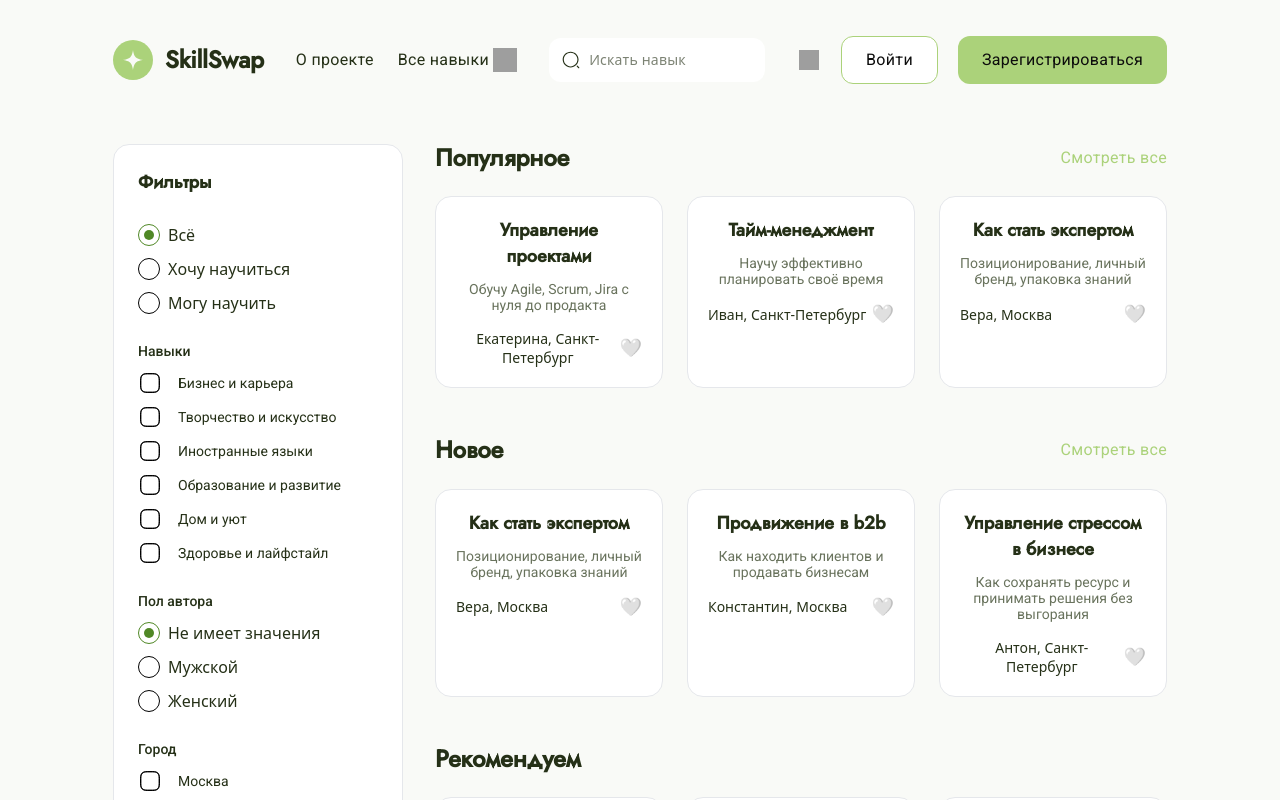
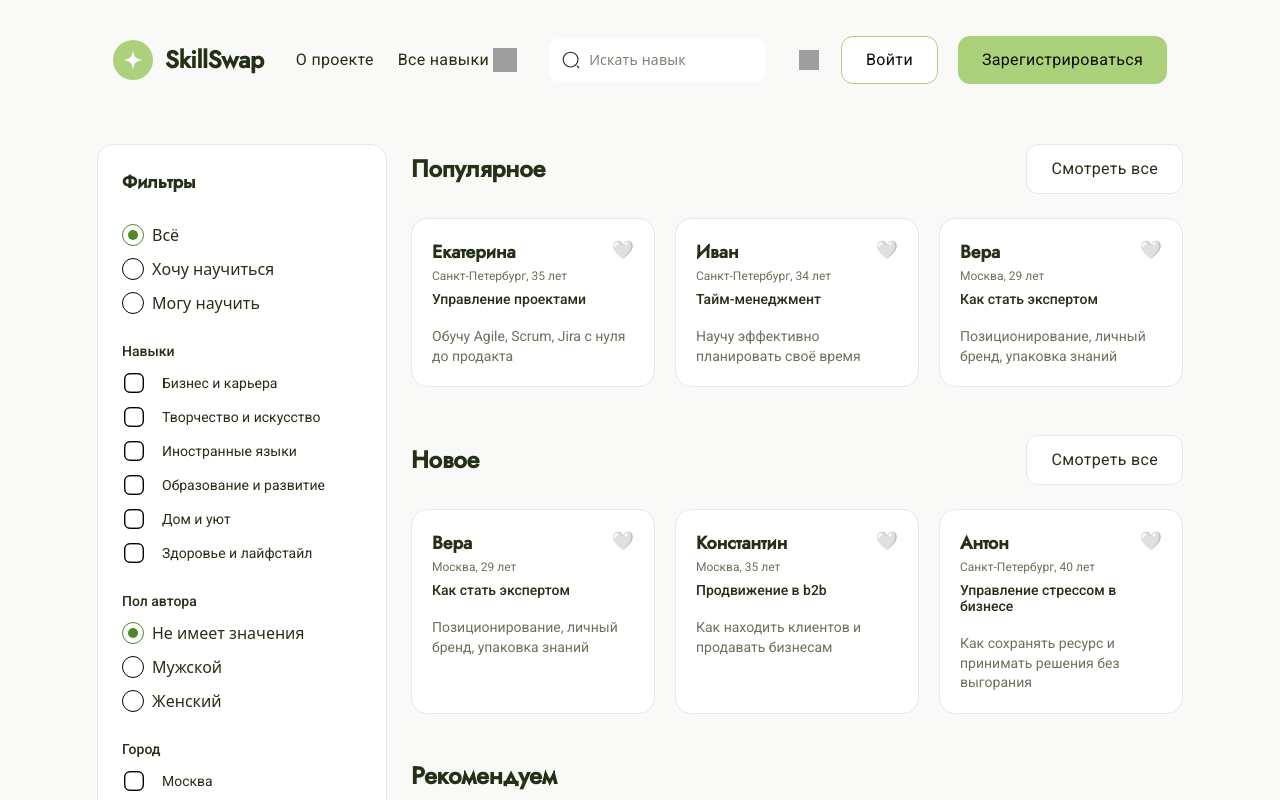
Before and after one commit to Alexey-Kuznetsov-1/SkillSwap, a React (Vite) app: page / in a window 1280 px wide. Shown: the top 800 px of the page. Built offline with nearby package versions, Linux system fonts and the light colour scheme; grey boxes are pictures that could not be loaded.

Commit message:
feat: добавил виджет Catalog и интегрировал на главную страницу

```diff
--- a/src/pages/HomePage/HomePage.module.css
+++ b/src/pages/HomePage/HomePage.module.css
@@ -7,17 +7,18 @@
 .container {
   max-width: 1440px;
   margin: 0 auto;
-  padding: 0 36px;
+  padding: 0 20px;
 }
 
 .twoColumns {
   display: flex;
-  gap: 32px;
+  gap: 24px;
   align-items: flex-start;
 }
 
 .content {
   flex: 1;
+  min-width: 0;
 }
 
 .section {
@@ -44,87 +45,24 @@
 }
 
 .showAllButton {
-  display: flex;
+  display: inline-flex;
   align-items: center;
-  gap: 8px;
-  background: none;
-  border: none;
+  justify-content: center;
+  padding: 12px 24px;
+  background: #FFFFFF;
+  border: 1px solid #E5E7EB;
+  border-radius: 12px;
   font-family: 'Roboto', sans-serif;
   font-size: 16px;
+  font-weight: 400;
   line-height: 24px;
   letter-spacing: 0.02em;
-  color: #ABD27A;
+  color: #253017;
   cursor: pointer;
-  padding: 0;
+  transition: all 0.2s;
 }
 
 .showAllButton:hover {
-  text-decoration: underline;
+  background: #F5F5F5;
+  border-color: #E5E7EB;
 }
-
-.grid {
-  display: grid;
-  grid-template-columns: repeat(3, 1fr);
-  gap: 24px;
-}
-
-.card {
-  background: #FFFFFF;
-  border-radius: 16px;
-  padding: 20px;
-  cursor: pointer;
-  transition: box-shadow 0.2s;
-  border: 1px solid #E5E7EB;
-}
-
-.card:hover {
-  box-shadow: 0 4px 12px rgba(0, 0, 0, 0.1);
-}
-
-.card h3 {
-  font-family: 'Jost', sans-serif;
-  font-size: 18px;
-  margin: 0 0 12px 0;
-}
-
-.card p {
-  font-family: 'Roboto', sans-serif;
-  font-size: 14px;
-  color: #69735D;
-  margin: 0 0 16px 0;
-}
-
-.cardFooter {
-  display: flex;
-  justify-content: space-between;
-  align-items: center;
-  font-size: 14px;
-  color: #253017;
-}
-
-.loadingMore {
-  text-align: center;
-  padding: 20px;
-  font-family: 'Roboto', sans-serif;
-  color: #69735D;
-}
-
-.endMessage {
-  text-align: center;
-  padding: 20px;
-  font-family: 'Roboto', sans-serif;
-  color: #69735D;
-}
-
-.favoriteButton {
-  background: none;
-  border: none;
-  cursor: pointer;
-  font-size: 18px;
-  padding: 0;
-  transition: transform 0.2s;
-}
-
-.favoriteButton:hover {
-  transform: scale(1.1);
-}
--- a/src/pages/HomePage/HomePage.tsx
+++ b/src/pages/HomePage/HomePage.tsx
@@ -1,7 +1,8 @@
-import React, { useEffect, useState, useRef, useCallback } from 'react';
+import React, { useEffect, useState } from 'react';
 import Header from '@/widgets/Header';
 import Footer from '@/widgets/Footer';
 import FiltersSidebar from '@/widgets/FiltersSidebar';
+import Catalog from '@/widgets/Catalog';
 import { useFavorites } from '@/shared/hooks/useFavorites';
 import styles from './HomePage.module.css';
 
@@ -80,14 +81,9 @@ const allCities = [
   'Уфа', 'Красноярск', 'Пермь', 'Воронеж', 'Волгоград',
 ];
 
-const PAGE_SIZE = 6;
-
 const HomePage: React.FC = () => {
   const [allSkills, setAllSkills] = useState<TempSkill[]>([]);
   const [loading, setLoading] = useState(true);
-  const [loadingMore, setLoadingMore] = useState(false);
-  const [page, setPage] = useState(1);
-  const [hasMore, setHasMore] = useState(true);
 
   const [skillType, setSkillType] = useState('all');
   const [selectedCategories, setSelectedCategories] = useState<string[]>([]);
@@ -95,14 +91,6 @@ const HomePage: React.FC = () => {
   const [authorGender, setAuthorGender] = useState('any');
   const [selectedCities, setSelectedCities] = useState<string[]>([]);
   const [searchQuery, setSearchQuery] = useState('');
-
-  const [displayedSkills, setDisplayedSkills] = useState<TempSkill[]>([]);
-  const [popularSkills, setPopularSkills] = useState<TempSkill[]>([]);
-  const [newSkills, setNewSkills] = useState<TempSkill[]>([]);
-  const [recommendedSkills, setRecommendedSkills] = useState<TempSkill[]>([]);
-
-  const observerRef = useRef<IntersectionObserver | null>(null);
-  const lastCardRef = useRef<HTMLDivElement | null>(null);
 
   const { isFavorite, toggleFavorite } = useFavorites();
 
@@ -129,75 +117,39 @@ const HomePage: React.FC = () => {
     fetchSkills();
   }, []);
 
-  useEffect(() => {
-    let filtered = [...allSkills];
+  let filteredSkills = [...allSkills];
 
   if (skillType !== 'all') {
-      filtered = filtered.filter((skill) => skill.type === skillType);
+    filteredSkills = filteredSkills.filter((skill) => skill.type === skillType);
   }
   if (selectedCategories.length > 0) {
-      filtered = filtered.filter((skill) => selectedCategories.includes(skill.category));
+    filteredSkills = filteredSkills.filter((skill) => selectedCategories.includes(skill.category));
   }
   if (selectedSubCategories.length > 0) {
-      filtered = filtered.filter((skill) => selectedSubCategories.includes(skill.subCategory));
+    filteredSkills = filteredSkills.filter((skill) => selectedSubCategories.includes(skill.subCategory));
   }
   if (authorGender !== 'any') {
-      filtered = filtered.filter((skill) => skill.authorGender === authorGender);
+    filteredSkills = filteredSkills.filter((skill) => skill.authorGender === authorGender);
   }
   if (selectedCities.length > 0) {
-      filtered = filtered.filter((skill) => selectedCities.includes(skill.authorCity));
+    filteredSkills = filteredSkills.filter((skill) => selectedCities.includes(skill.authorCity));
   }
   if (searchQuery) {
     const query = searchQuery.toLowerCase();
-      filtered = filtered.filter(
+    filteredSkills = filteredSkills.filter(
       (skill) =>
         skill.title.toLowerCase().includes(query) ||
         skill.description.toLowerCase().includes(query)
     );
   }
 
-    setRecommendedSkills(filtered);
-  }, [allSkills, skillType, selectedCategories, selectedSubCategories, authorGender, selectedCities, searchQuery]);
+  const popularSkills = [...allSkills].sort((a, b) => b.likes - a.likes).slice(0, 3);
+  const newSkills = [...allSkills].sort((a, b) => b.id - a.id).slice(0, 3);
+  const recommendedSkills = filteredSkills.slice(0, 3);
 
-  useEffect(() => {
-    if (!hasFilters) return;
-    const start = 0;
-    const end = page * PAGE_SIZE;
-    setDisplayedSkills(recommendedSkills.slice(start, end));
-    setHasMore(end < recommendedSkills.length);
-  }, [recommendedSkills, page, hasFilters]);
-
-  useEffect(() => {
-    setPage(1);
-    setHasMore(true);
-  }, [skillType, selectedCategories, selectedSubCategories, authorGender, selectedCities, searchQuery]);
-
-  useEffect(() => {
-    if (allSkills.length === 0) return;
-    setPopularSkills([...allSkills].sort((a, b) => b.likes - a.likes).slice(0, 3));
-    setNewSkills([...allSkills].sort((a, b) => b.id - a.id).slice(0, 3));
-  }, [allSkills]);
-
-  const handleObserver = useCallback((entries: IntersectionObserverEntry[]) => {
-    const target = entries[0];
-    if (target.isIntersecting && hasMore && !loadingMore && hasFilters) {
-      setPage((prev) => prev + 1);
-    }
-  }, [hasMore, loadingMore, hasFilters]);
-
-  useEffect(() => {
-    if (observerRef.current) observerRef.current.disconnect();
-    observerRef.current = new IntersectionObserver(handleObserver);
-    if (lastCardRef.current) observerRef.current.observe(lastCardRef.current);
-    return () => observerRef.current?.disconnect();
-  }, [handleObserver, displayedSkills]);
-
-  useEffect(() => {
-    if (!hasFilters) return;
-    setLoadingMore(true);
-    const timer = setTimeout(() => setLoadingMore(false), 500);
-    return () => clearTimeout(timer);
-  }, [page]);
+  const handleSearch = (query: string) => {
+    setSearchQuery(query);
+  };
 
   const handleCategoryToggle = (categoryValue: string) => {
     setSelectedCategories((prev) =>
@@ -216,43 +168,6 @@ const HomePage: React.FC = () => {
       prev.includes(city) ? prev.filter((c) => c !== city) : [...prev, city]
     );
   };
-
-  const handleSearch = (query: string) => {
-    setSearchQuery(query);
-  };
-
-  const TempCard = ({ skill, isLast = false }: { skill: TempSkill; isLast?: boolean }) => (
-    <div className={styles.card} ref={isLast ? lastCardRef : null}>
-      <h3>{skill.title}</h3>
-      <p>{skill.description}</p>
-      <div className={styles.cardFooter}>
-        <span>{skill.author}, {skill.authorCity}</span>
-        <button
-          className={styles.favoriteButton}
-          onClick={(e) => {
-            e.stopPropagation();
-            toggleFavorite(skill.id);
-          }}
-        >
-          {isFavorite(skill.id) ? '❤️' : '🤍'}
-        </button>
-      </div>
-    </div>
-  );
-
-  const Section = ({ title, skills, showAll = false }: { title: string; skills: TempSkill[]; showAll?: boolean }) => (
-    <section className={styles.section}>
-      <div className={styles.sectionHeader}>
-        <h2 className={styles.sectionTitle}>{title}</h2>
-        {showAll && <button className={styles.showAllButton}>Смотреть все</button>}
-      </div>
-      <div className={styles.grid}>
-        {skills.slice(0, 3).map((skill) => (
-          <TempCard key={skill.id} skill={skill} />
-        ))}
-      </div>
-    </section>
-  );
 
   if (loading) {
     return (
@@ -293,22 +208,31 @@ const HomePage: React.FC = () => {
             <div className={styles.content}>
               {hasFilters ? (
                 <>
-                  <h2 className={styles.sectionTitle}>Подходящие предложения: {recommendedSkills.length}</h2>
-                  <div className={styles.grid}>
-                    {displayedSkills.map((skill, idx) => (
-                      <TempCard key={skill.id} skill={skill} isLast={idx === displayedSkills.length - 1} />
-                    ))}
-                  </div>
-                  {loadingMore && <p className={styles.loadingMore}>Загрузка...</p>}
-                  {!hasMore && displayedSkills.length > 0 && (
-                    <p className={styles.endMessage}>Вы посмотрели все предложения</p>
-                  )}
+                  <h2 className={styles.sectionTitle}>Подходящие предложения</h2>
+                  <Catalog skills={filteredSkills} />
                 </>
               ) : (
                 <>
-                  <Section title="Популярное" skills={popularSkills} showAll />
-                  <Section title="Новое" skills={newSkills} showAll />
-                  <Section title="Рекомендуем" skills={recommendedSkills.slice(0, 3)} />
+                  <div className={styles.section}>
+                    <div className={styles.sectionHeader}>
+                      <h2 className={styles.sectionTitle}>Популярное</h2>
+                      <button className={styles.showAllButton}>Смотреть все</button>
+                    </div>
+                    <Catalog skills={popularSkills} />
+                  </div>
+                  <div className={styles.section}>
+                    <div className={styles.sectionHeader}>
+                      <h2 className={styles.sectionTitle}>Новое</h2>
+                      <button className={styles.showAllButton}>Смотреть все</button>
+                    </div>
+                    <Catalog skills={newSkills} />
+                  </div>
+                  <div className={styles.section}>
+                    <div className={styles.sectionHeader}>
+                      <h2 className={styles.sectionTitle}>Рекомендуем</h2>
+                    </div>
+                    <Catalog skills={recommendedSkills} />
+                  </div>
                 </>
               )}
             </div>
--- /dev/null
+++ b/src/widgets/Catalog/Catalog.module.css
@@ -0,0 +1,79 @@
+.catalog {
+  width: 100%;
+}
+
+.grid {
+  display: grid;
+  grid-template-columns: repeat(3, 1fr);
+  gap: 20px;
+}
+
+.card {
+  background: #FFFFFF;
+  border-radius: 16px;
+  padding: 20px;
+  border: 1px solid #E5E7EB;
+  text-align: left;
+}
+
+.cardHeader {
+  display: flex;
+  justify-content: space-between;
+  align-items: flex-start;
+  margin-bottom: 12px;
+}
+
+.authorName {
+  font-family: 'Jost', sans-serif;
+  font-size: 18px;
+  font-weight: 600;
+  margin: 0 0 4px 0;
+  color: #253017;
+  text-align: left;
+}
+
+.authorInfo {
+  font-family: 'Roboto', sans-serif;
+  font-size: 12px;
+  color: #69735D;
+  margin: 0 0 8px 0;
+  text-align: left;
+}
+
+.skillTitle {
+  font-family: 'Roboto', sans-serif;
+  font-size: 14px;
+  font-weight: 500;
+  color: #253017;
+  margin: 0 0 8px 0;
+  text-align: left;
+}
+
+.description {
+  font-family: 'Roboto', sans-serif;
+  font-size: 14px;
+  color: #69735D;
+  margin: 0;
+  line-height: 1.4;
+  text-align: left;
+}
+
+.favoriteButton {
+  background: none;
+  border: none;
+  cursor: pointer;
+  font-size: 18px;
+  padding: 0;
+  transition: transform 0.2s;
+}
+
+.favoriteButton:hover {
+  transform: scale(1.1);
+}
+
+.empty {
+  text-align: center;
+  padding: 40px;
+  font-family: 'Roboto', sans-serif;
+  color: #69735D;
+}
--- /dev/null
+++ b/src/widgets/Catalog/Catalog.tsx
@@ -0,0 +1,59 @@
+import React from 'react';
+import { useFavorites } from '@/shared/hooks/useFavorites';
+import styles from './Catalog.module.css';
+
+interface Skill {
+  id: number;
+  title: string;
+  description: string;
+  type: 'teach' | 'learn';
+  userId: number;
+  author: string;
+  authorCity: string;
+  authorAge: number;
+}
+
+interface CatalogProps {
+  skills: Skill[];
+}
+
+const Catalog: React.FC<CatalogProps> = ({ skills }) => {
+  const { isFavorite, toggleFavorite } = useFavorites();
+
+  if (skills.length === 0) {
+    return (
+      <div className={styles.empty}>
+        <p>Ничего не найдено</p>
+      </div>
+    );
+  }
+
+  return (
+    <div className={styles.catalog}>
+      <div className={styles.grid}>
+        {skills.map((skill) => (
+          <div key={skill.id} className={styles.card}>
+            <div className={styles.cardHeader}>
+              <div>
+                <h3 className={styles.authorName}>{skill.author}</h3>
+                <p className={styles.authorInfo}>
+                  {skill.authorCity}, {skill.authorAge} лет
+                </p>
+                <p className={styles.skillTitle}>{skill.title}</p>
+              </div>
+              <button
+                className={styles.favoriteButton}
+                onClick={() => toggleFavorite(skill.id)}
+              >
+                {isFavorite(skill.id) ? '❤️' : '🤍'}
+              </button>
+            </div>
+            <p className={styles.description}>{skill.description}</p>
+          </div>
+        ))}
+      </div>
+    </div>
+  );
+};
+
+export default Catalog;
--- /dev/null
+++ b/src/widgets/Catalog/index.ts
@@ -0,0 +1 @@
+export { default } from './Catalog';
```
Lines whose indentation alone changed are shown as unchanged.
